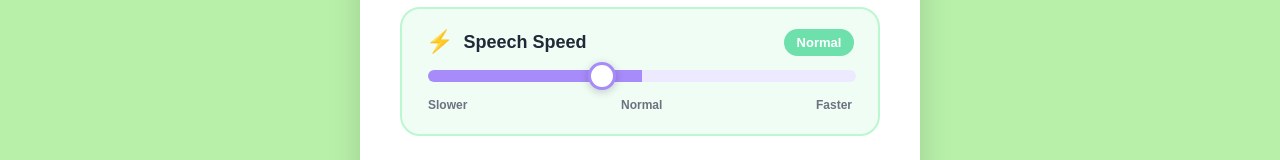
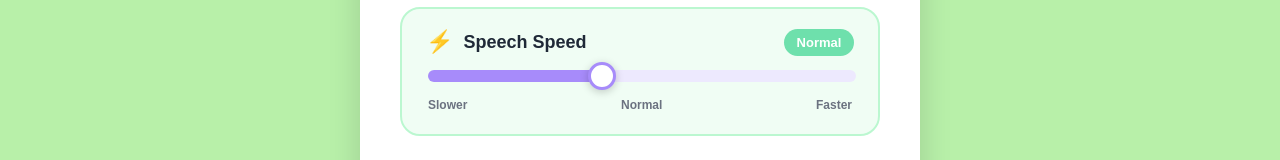
Before and after one commit to jhong02/AAC-App, a React (Vite) app: page /audio in a window 1280 px wide. Shown: the part 292-452 px from the top of the page. Built offline with nearby package versions, Linux system fonts and the light colour scheme.

Commit message:
Fix slider fill track updating dynamically with drag

```diff
--- a/src/pages/AudioPage.tsx
+++ b/src/pages/AudioPage.tsx
@@ -82,6 +82,7 @@ export default function AudioPage() {
             max={100}
             step={1}
             value={volume}
+            style={{ "--val": `${volume}%` } as React.CSSProperties}
             onChange={(e) => setVolume(Number(e.target.value))}
           />
           <div className="audio-slider-ticks">
@@ -105,6 +106,7 @@ export default function AudioPage() {
             max={1.75}
             step={0.05}
             value={rate}
+            style={{ "--val": `${((rate - 0.5) / (1.75 - 0.5)) * 100}%` } as React.CSSProperties}
             onChange={(e) => setRate(Number(e.target.value))}
           />
           <div className="audio-slider-ticks">
```
